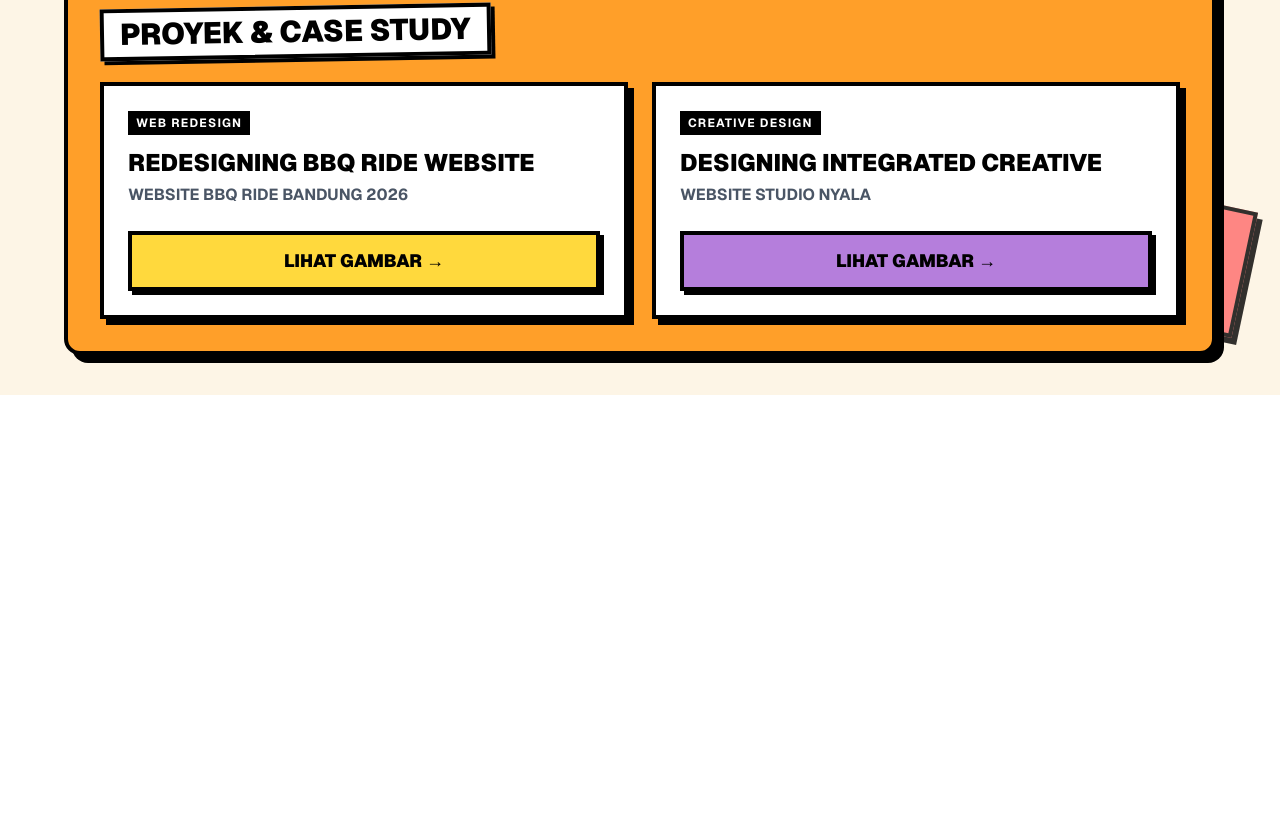
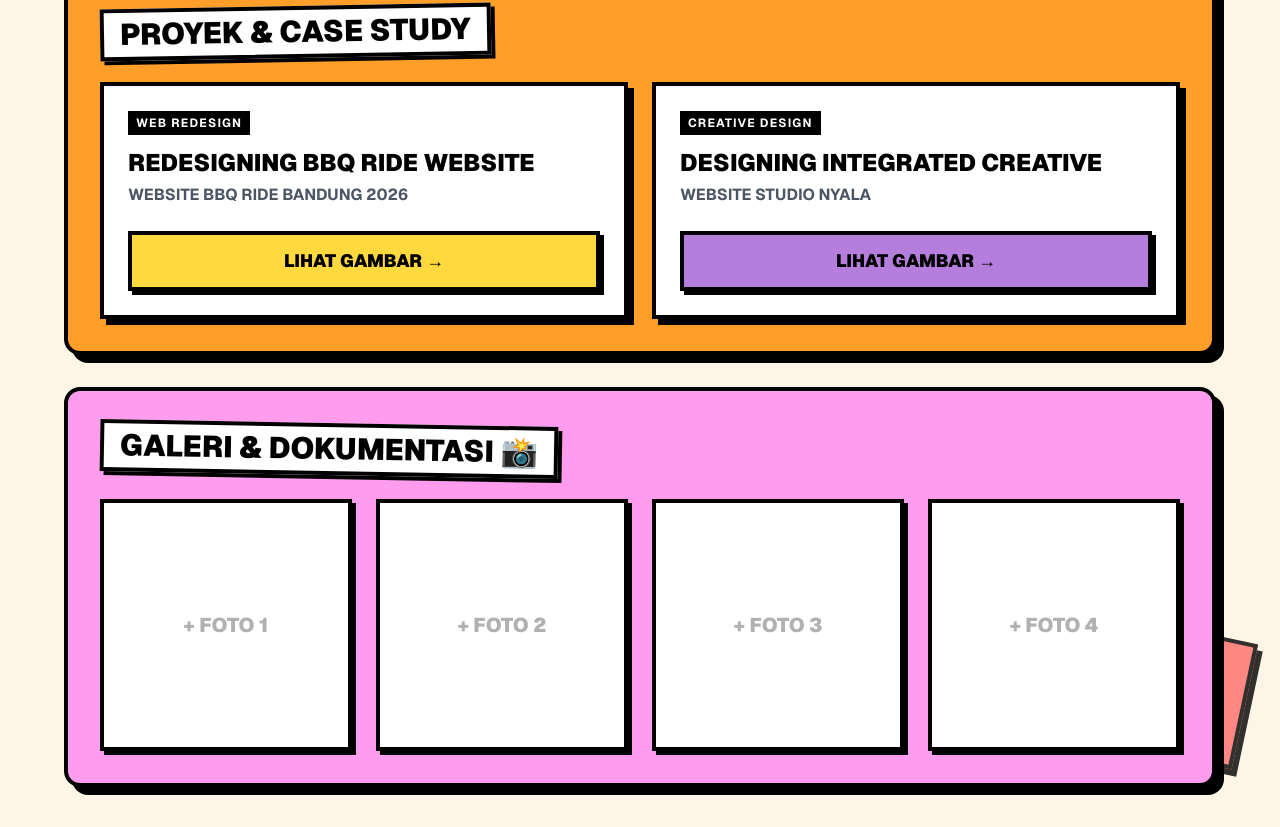
Before and after one commit to AulWasHere/portofolio-web, a Next.js app: page / in a window 1280 px wide. Shown: the part 1790-2617 px from the top of the page. Before the commit the page ends 2185 px from the top, so only its background shows below. Built offline with nearby package versions, Linux system fonts and the light colour scheme.

Commit message:
Tambah section Galeri Dokumentasi

```diff
--- a/src/app/page.tsx
+++ b/src/app/page.tsx
@@ -196,6 +196,38 @@ export default function Home() {
             </div>
           </motion.div>
 
+          {/* Box 7: Dokumentasi & Galeri (Pink) */}
+          <motion.div initial={{ opacity: 0, y: 50 }} animate={{ opacity: 1, y: 0 }} transition={{ duration: 0.5, delay: 0.6 }} className={`col-span-1 md:col-span-4 bg-[#FF9CEE] flex flex-col ${boxClass}`}>
+            <h3 className="font-black text-3xl uppercase mb-6 bg-white border-4 border-black inline-block px-4 py-1 shadow-[4px_4px_0px_0px_rgba(0,0,0,1)] rotate-1 w-max">
+              Galeri & Dokumentasi 📸
+            </h3>
+
+            {/* Tempat Foto */}
+            <div className="grid grid-cols-2 md:grid-cols-4 gap-4 md:gap-6">
+
+              {/* Tempat Foto 1 */}
+              <div className="aspect-square bg-white border-4 border-black shadow-[4px_4px_0px_0px_rgba(0,0,0,1)] hover:-translate-y-1 hover:-translate-x-1 hover:shadow-[8px_8px_0px_0px_rgba(0,0,0,1)] transition-all overflow-hidden relative group cursor-pointer flex items-center justify-center">
+                <span className="font-black text-xl opacity-30 group-hover:opacity-100 transition-opacity">+ FOTO 1</span>
+              </div>
+
+              {/* Tempat Foto 2 */}
+              <div className="aspect-square bg-white border-4 border-black shadow-[4px_4px_0px_0px_rgba(0,0,0,1)] hover:-translate-y-1 hover:-translate-x-1 hover:shadow-[8px_8px_0px_0px_rgba(0,0,0,1)] transition-all overflow-hidden relative group cursor-pointer flex items-center justify-center">
+                <span className="font-black text-xl opacity-30 group-hover:opacity-100 transition-opacity">+ FOTO 2</span>
+              </div>
+
+              {/* Tempat Foto 3 */}
+              <div className="aspect-square bg-white border-4 border-black shadow-[4px_4px_0px_0px_rgba(0,0,0,1)] hover:-translate-y-1 hover:-translate-x-1 hover:shadow-[8px_8px_0px_0px_rgba(0,0,0,1)] transition-all overflow-hidden relative group cursor-pointer flex items-center justify-center">
+                <span className="font-black text-xl opacity-30 group-hover:opacity-100 transition-opacity">+ FOTO 3</span>
+              </div>
+
+              {/* Tempat Foto 4 */}
+              <div className="aspect-square bg-white border-4 border-black shadow-[4px_4px_0px_0px_rgba(0,0,0,1)] hover:-translate-y-1 hover:-translate-x-1 hover:shadow-[8px_8px_0px_0px_rgba(0,0,0,1)] transition-all overflow-hidden relative group cursor-pointer flex items-center justify-center">
+                <span className="font-black text-xl opacity-30 group-hover:opacity-100 transition-opacity">+ FOTO 4</span>
+              </div>
+
+            </div>
+          </motion.div>
+
         </div>
       </div>
     </main>
```
